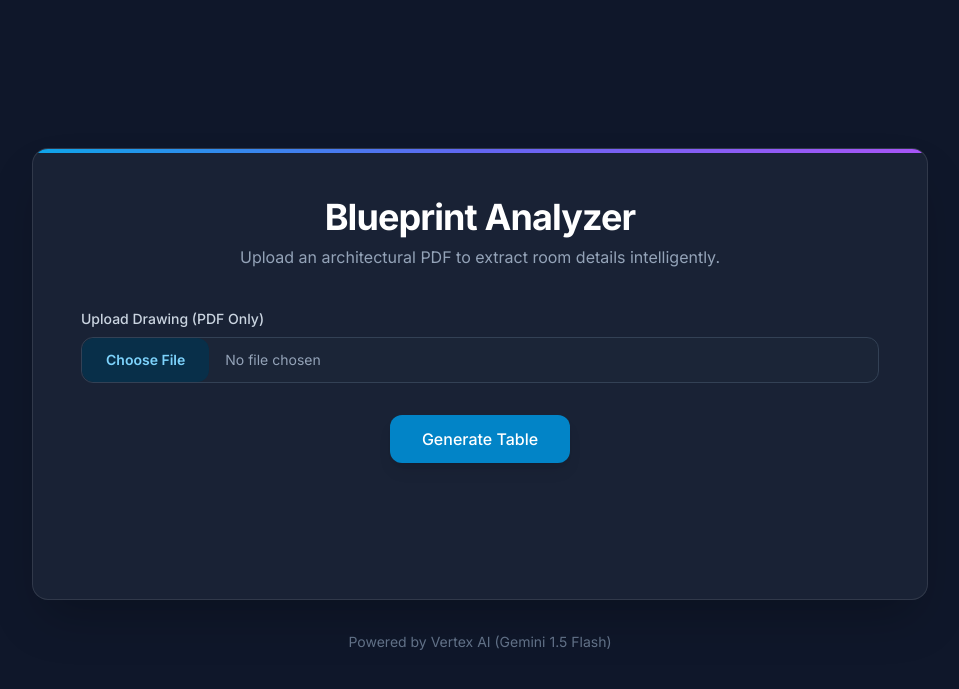
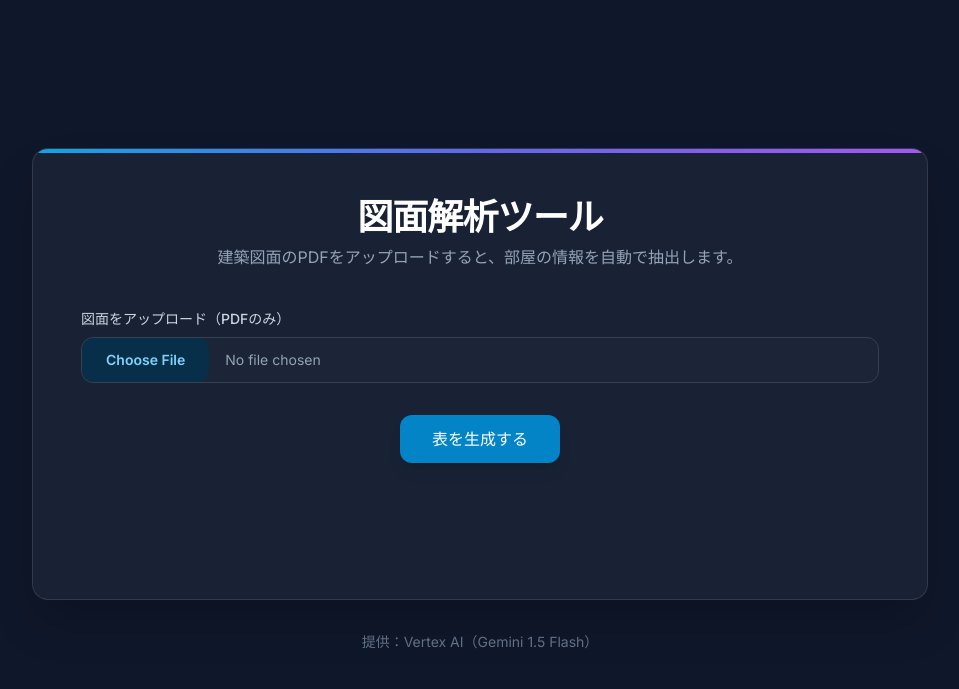
Before and after one commit to hayashi-antas/plan2table, a FastAPI app: page / in a window 1280 px wide. Shown: the top 689 px of the page, without its empty margins (160-1119 px from the left). Run offline with FastAPI, Linux system fonts and the light colour scheme; some libraries are stand-ins or nearby versions.

Commit message:
Fix table output and localize UI

````diff
--- a/main.py
+++ b/main.py
@@ -1,4 +1,5 @@
 import os
+import re
 import vertexai
 from vertexai.generative_models import GenerativeModel, Part
 from fastapi import FastAPI, File, UploadFile, Request
@@ -65,7 +66,15 @@ async def handle_upload(file: UploadFile = File(...)):
             }
         )
 
-        return response.text
+        raw_text = response.text or ""
+        # Prefer the HTML table if the model wrapped it in markdown fences or extra text.
+        table_match = re.search(r"<table\\b[\\s\\S]*?</table>", raw_text, re.IGNORECASE)
+        if table_match:
+            return table_match.group(0)
+        # Fallback: strip markdown code fences if present.
+        cleaned_text = re.sub(r"^```[a-zA-Z]*\\n?", "", raw_text.strip())
+        cleaned_text = re.sub(r"```$", "", cleaned_text.strip())
+        return cleaned_text
 
     except Exception as e:
         # Log the error for debugging (on the server console)
--- a/templates/index.html
+++ b/templates/index.html
@@ -1,9 +1,9 @@
 <!DOCTYPE html>
-<html lang="en">
+<html lang="ja">
 <head>
     <meta charset="UTF-8">
     <meta name="viewport" content="width=device-width, initial-scale=1.0">
-    <title>Blueprint Analyzer</title>
+    <title>図面解析ツール</title>
 
     <!-- Fonts -->
     <link rel="preconnect" href="https://fonts.googleapis.com">
@@ -69,13 +69,13 @@
         <div class="absolute top-0 left-0 w-full h-1 bg-gradient-to-r from-sky-500 via-indigo-500 to-purple-500"></div>
 
         <header class="text-center mb-10">
-            <h1 class="text-3xl md:text-4xl font-bold text-white mb-2 tracking-tight">Blueprint Analyzer</h1>
-            <p class="text-slate-400">Upload an architectural PDF to extract room details intelligently.</p>
+            <h1 class="text-3xl md:text-4xl font-bold text-white mb-2 tracking-tight">図面解析ツール</h1>
+            <p class="text-slate-400">建築図面のPDFをアップロードすると、部屋の情報を自動で抽出します。</p>
         </header>
 
         <form id="upload-form" hx-encoding="multipart/form-data" hx-post="/upload" hx-target="#result" hx-indicator="#loading">
             <div class="mb-8">
-                <label for="file-upload" class="block text-sm font-medium text-slate-300 mb-2">Upload Drawing (PDF Only)</label>
+                <label for="file-upload" class="block text-sm font-medium text-slate-300 mb-2">図面をアップロード（PDFのみ）</label>
                 <div class="relative group">
                     <input type="file" name="file" id="file-upload" accept=".pdf" required
                         class="block w-full text-sm text-slate-400
@@ -99,12 +99,12 @@
                     hover:bg-sky-500 focus:outline-none focus:ring-2 focus:ring-offset-2 focus:ring-sky-500 focus:ring-offset-slate-900
                     transition-all duration-300 w-full md:w-auto overflow-hidden">
                     <span class="absolute w-full h-full bg-gradient-to-r from-transparent via-white/10 to-transparent -translate-x-full group-hover:animate-shine"></span>
-                    <span>Generate Table</span>
+                    <span>表を生成する</span>
                 </button>
 
                 <div id="loading" class="htmx-indicator flex items-center gap-3 text-sky-400 mt-2">
                     <div class="loader"></div>
-                    <span class="text-sm font-medium animate-pulse">Analyzing Drawing... This may take a moment.</span>
+                    <span class="text-sm font-medium animate-pulse">図面を解析中です…少しお待ちください。</span>
                 </div>
             </div>
         </form>
@@ -115,7 +115,7 @@
     </div>
 
     <footer class="mt-8 text-slate-500 text-sm">
-        Powered by Vertex AI (Gemini 1.5 Flash)
+        提供：Vertex AI（Gemini 1.5 Flash）
     </footer>
 
     <style>
````
